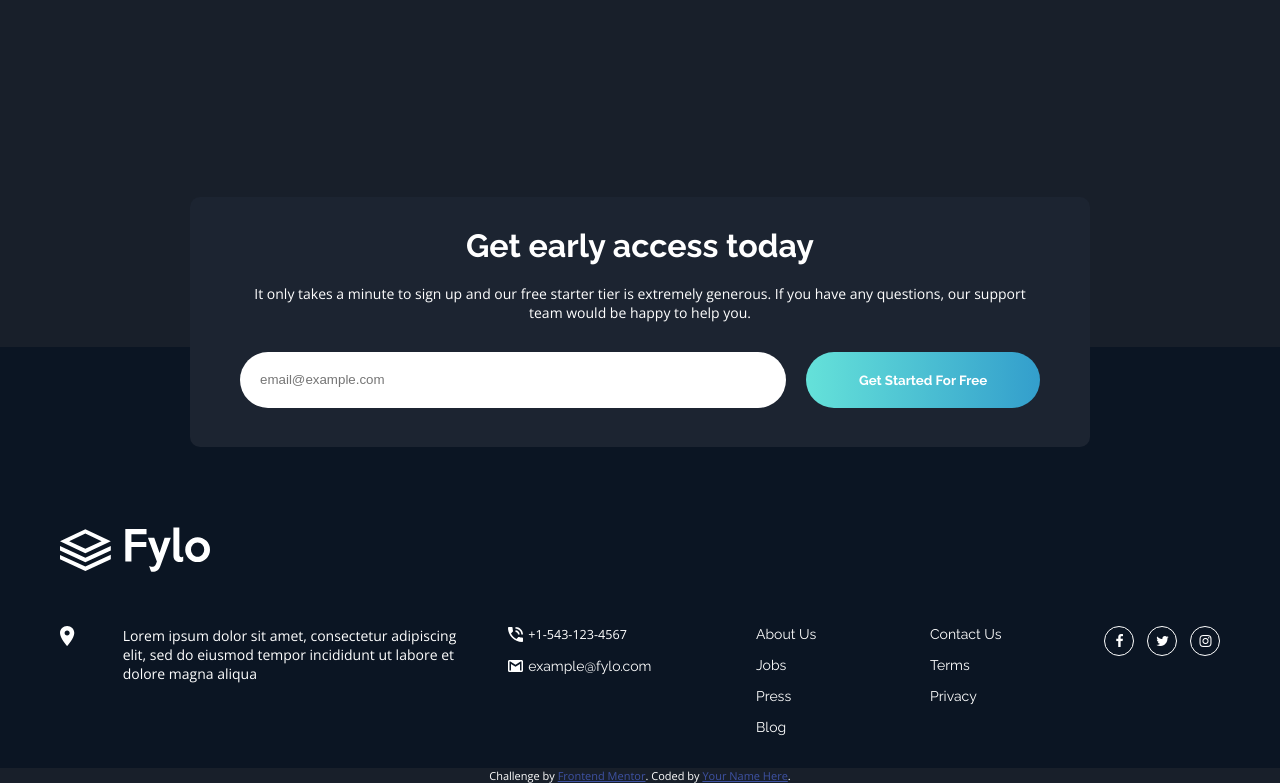
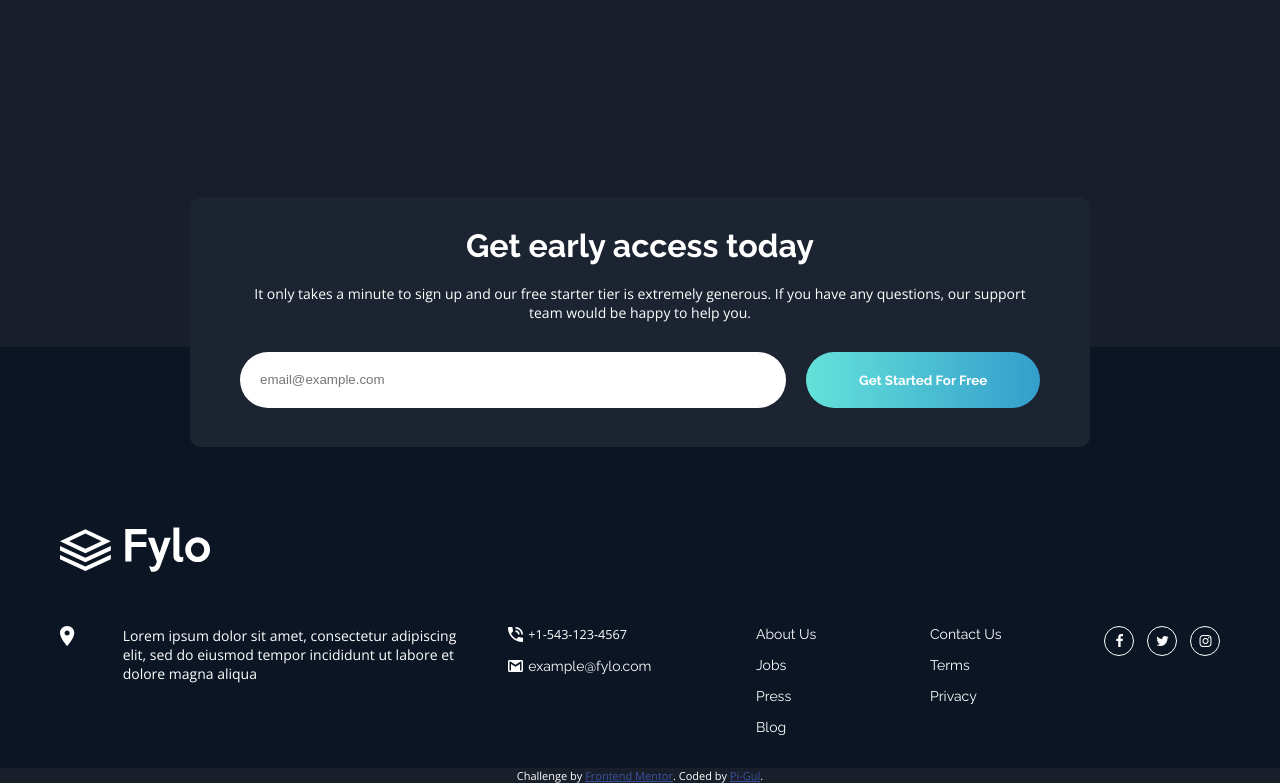
Before and after one commit to Pi-Gul/fylo-landing-page-dark, a plain HTML site: page index.html in a window 1280 px wide. Shown: the part 2281-3064 px from the top of the page. Drawn offline with nearby package versions, Linux system fonts and the light colour scheme.

Commit message:
added credentials

```diff
--- a/index.html
+++ b/index.html
@@ -197,7 +197,7 @@
 		<div>
 			<p class="attribution">
 				Challenge by <a href="https://www.frontendmentor.io?ref=challenge" target="_blank">Frontend Mentor</a>.
-				Coded by <a href="#">Your Name Here</a>.
+				Coded by <a href="https://www.frontendmentor.io/profile/Pi-Gul">Pi-Gul</a>.
 			</p>
 		</div>
 
```
